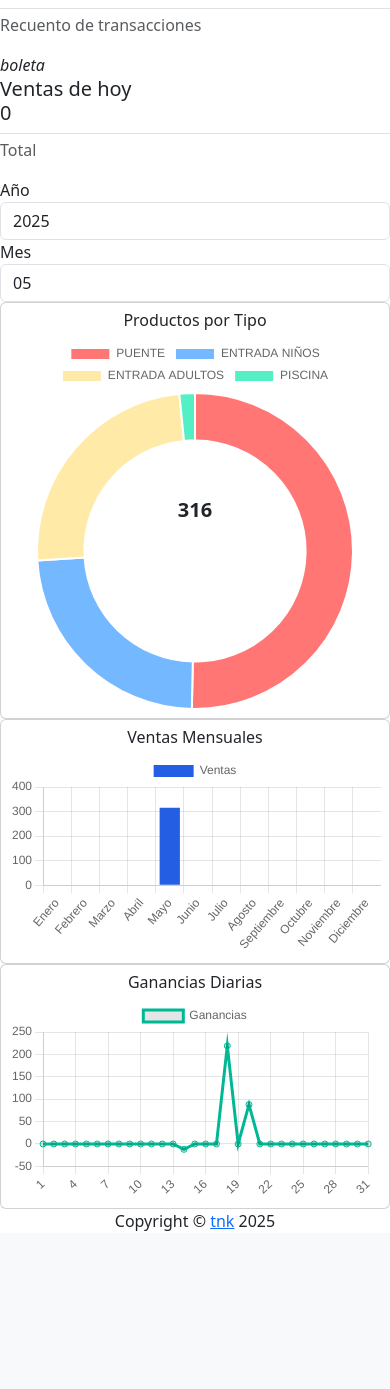
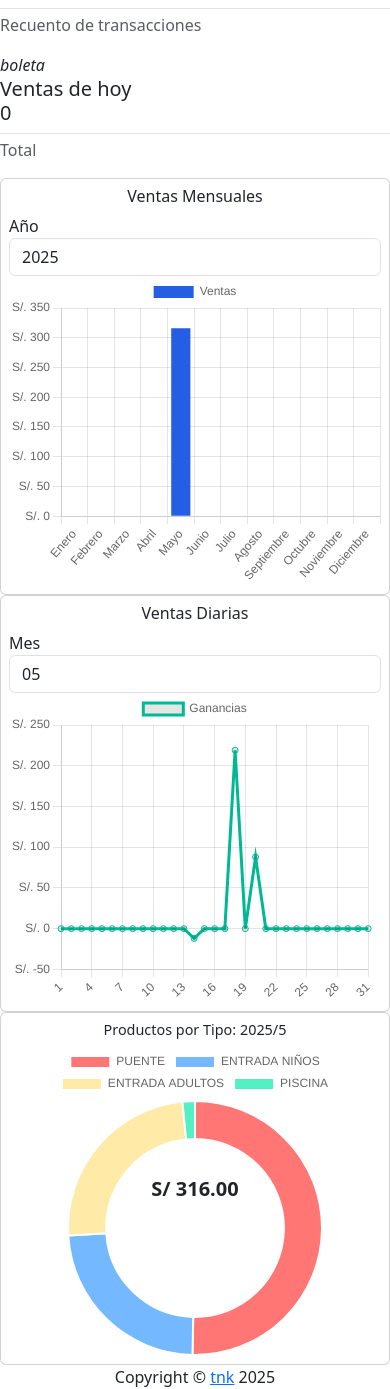
Before and after one commit to titanke/sistema-parque, a Django app: page / in a window 390 px wide. Shown: the part 534-1923 px from the top of the page. Before the commit the page ends 1765 px from the top, so only its background shows below. Run offline with Django 3.2, Linux system fonts and the light colour scheme; a user stored in the database is signed in; data comes from the database, SQL or seed files in the repository; both versions use the stored data as it was after the commit; data that the repository does not hold is empty; parts of the project's set-up code (start-up, migrations or seed data) failed here and were passed over; some libraries are stand-ins or nearby versions.

Commit message:
feat: correccion horarios y dashboard

```diff
--- a/pos/settings.py
+++ b/pos/settings.py
@@ -120,7 +120,7 @@ USE_I18N = True
 
 USE_L10N = True
 
-USE_TZ = True
+USE_TZ = False
 
 
 # Static files (CSS, JavaScript, Images)
--- a/posApp/templates/posApp/home.html
+++ b/posApp/templates/posApp/home.html
@@ -1,4 +1,6 @@
 {% extends "posApp/base.html" %} {% load humanize %} {% block pageContent %}
+
+
 
 <div class="mdc-layout-grid__cell stretch-card mdc-layout-grid__cell--span-3-desktop mdc-layout-grid__cell--span-3-tablet">
     <div class="mdc-card info-card info-card--success">
@@ -51,57 +53,53 @@
     </div>
 </div>
 
+      <div class="mdc-layout-grid__cell mdc-layout-grid__cell--span-4-desktop">
 
-      <!-- Filtros (8 columnas) -->
-      <div class="mdc-layout-grid__cell mdc-layout-grid__cell--span-8-desktop">
-        <div class="row">
-          <div class="col-md-6">
+      </div>
+    </div>
+
+    <!-- Gráficos en una sola fila -->
+    <div class="mdc-layout-grid__inner">
+      <!-- Gráfico de barras -->
+      <div class="mdc-layout-grid__cell stretch-card mdc-layout-grid__cell--span-4-desktop">
+        <div class="card w-100 p-2">
+          <h6 class="text-center">Ventas Mensuales</h6>
           <label for="yearSelector">Año</label>
           <select id="yearSelector" class="form-control">
-              {% for y in year_range %}
+            {% for y in year_range  %}
               <option value="{{ y }}" {% if y == now.year %}selected{% endif %}>{{ y }}</option>
             {% endfor %}
           </select>
+          <canvas id="ventasMensualesChart" height="200"></canvas>
         </div>
-          <div class="col-md-6">
+      </div>
+
+      <!-- Gráfico de líneas -->
+      <div class="mdc-layout-grid__cell stretch-card mdc-layout-grid__cell--span-4-desktop">
+        <div class="card w-100 p-2">
+          <h6 class="text-center">Ventas Diarias</h6>
           <label for="monthSelector">Mes</label>
           <select id="monthSelector" class="form-control">
             {% for m in months %}
-                <option value="{{ forloop.counter }}" {% if forloop.counter == now.month %}selected{% endif %}>
-                  {{ m }}
-                </option>
+              <option value="{{ forloop.counter }}" {% if forloop.counter == now.month %}selected{% endif %}>{{ m }}</option>
             {% endfor %}
           </select>
-          </div>
+          <canvas id="ventasDiariasChart" style="width: 100%; height: 100%; max-height: 500px;"></canvas>
         </div>
       </div>
 
-      <!-- Gráfico Dona (4 columnas derecha) -->
-      <div class="mdc-layout-grid__cell mdc-layout-grid__cell--span-4-desktop">
+      <!-- Gráfico dona -->
+      <div class="mdc-layout-grid__cell stretch-card mdc-layout-grid__cell--span-4-desktop">
         <div class="card w-100 p-2 position-relative">
-          <h6 class="text-center">Productos por Tipo</h6>
-          <canvas id="productosDonaChart" height="200"></canvas>
+          <h6 id="productosFechaSeleccionada" class="text-center" style="font-size: 0.9em;"></h6>
+          <canvas id="productosDonaChart" style="width: 100%; height: 100%; max-height: 500px;"></canvas>
           <div id="totalProductos" class="position-absolute top-50 start-50 translate-middle fw-bold fs-5">
             0
           </div>
         </div>
       </div>
 
-      <!-- Gráfico Barras (ventas mensuales) -->
-      <div class="mdc-layout-grid__cell stretch-card mdc-layout-grid__cell--span-4-desktop">
-        <div class="card w-100 p-2">
-          <h6 class="text-center">Ventas Mensuales</h6>
-          <canvas id="ventasMensualesChart" height="200"></canvas>
-        </div>
-      </div>
 
-      <!-- Gráfico Línea (ganancias diarias) -->
-      <div class="mdc-layout-grid__cell stretch-card mdc-layout-grid__cell--span-4-desktop">
-        <div class="card w-100 p-2">
-          <h6 class="text-center">Ganancias Diarias</h6>
-          <canvas id="ventasDiariasChart" height="200"></canvas>
-        </div>
-      </div>
 
 
 {% endif %}
@@ -122,13 +120,38 @@
     const ventasMensualesChart = new Chart(document.getElementById('ventasMensualesChart'), {
         type: 'bar',
         data: { labels: [], datasets: [{ label: 'Ventas', data: [], backgroundColor: '#245ee3' }] },
-      options: { responsive: true }
+        options: {
+            responsive: true,
+            aspectRatio: 1.2,
+            scales: {
+                y: {
+                    ticks: {
+                    callback: function(value) {
+                        return 'S/. ' + value.toLocaleString('es-PE');
+                    }
+                    }
+                }
+            }
+        }
     });
+
 
     const ventasDiariasChart = new Chart(document.getElementById('ventasDiariasChart'), {
       type: 'line',
       data: { labels: [], datasets: [{ label: 'Ganancias', data: [], borderColor: '#00b894', fill: false }] },
-      options: { responsive: true }
+      options: {
+        responsive: true,
+        aspectRatio: 1.2,
+        scales: {
+            y: {
+                ticks: {
+                callback: function(value) {
+                    return 'S/. ' + value.toLocaleString('es-PE');
+                }
+                }
+            }
+        }
+    }
     });
 
     const productosDonaChart = new Chart(document.getElementById('productosDonaChart'), {
@@ -136,14 +159,17 @@
       data: { labels: [], datasets: [{ data: [], backgroundColor: ['#ff7675', '#74b9ff', '#ffeaa7', '#55efc4'] }] },
       options: {
         responsive: true,
-        cutout: '70%'
+        cutout: '70%',
+        aspectRatio: 1.2
       }
     });
 
     function actualizarGraficos() {
       const year = yearSelect.value;
       const month = monthSelect.value;
+      const fechaSpan = document.getElementById('productosFechaSeleccionada');
 
+      fechaSpan.textContent = `Productos por Tipo: ${year}/${month}`;
       // Gráfico de ventas mensuales
       fetch(`dashboard/monthly-sales?year=${year}`)
         .then(res => res.json())
@@ -170,7 +196,7 @@
           productosDonaChart.data.datasets[0].data = data.data;
           productosDonaChart.update();
           const total = data.data.reduce((a, b) => a + b, 0);
-          document.getElementById('totalProductos').textContent = total;
+          document.getElementById('totalProductos').textContent = `S/ ${total.toLocaleString('es-PE', { minimumFractionDigits: 2 })}`;
         });
     }
 
```
Also changed, not shown: db.sqlite3. Lines whose indentation alone changed are shown as unchanged.
